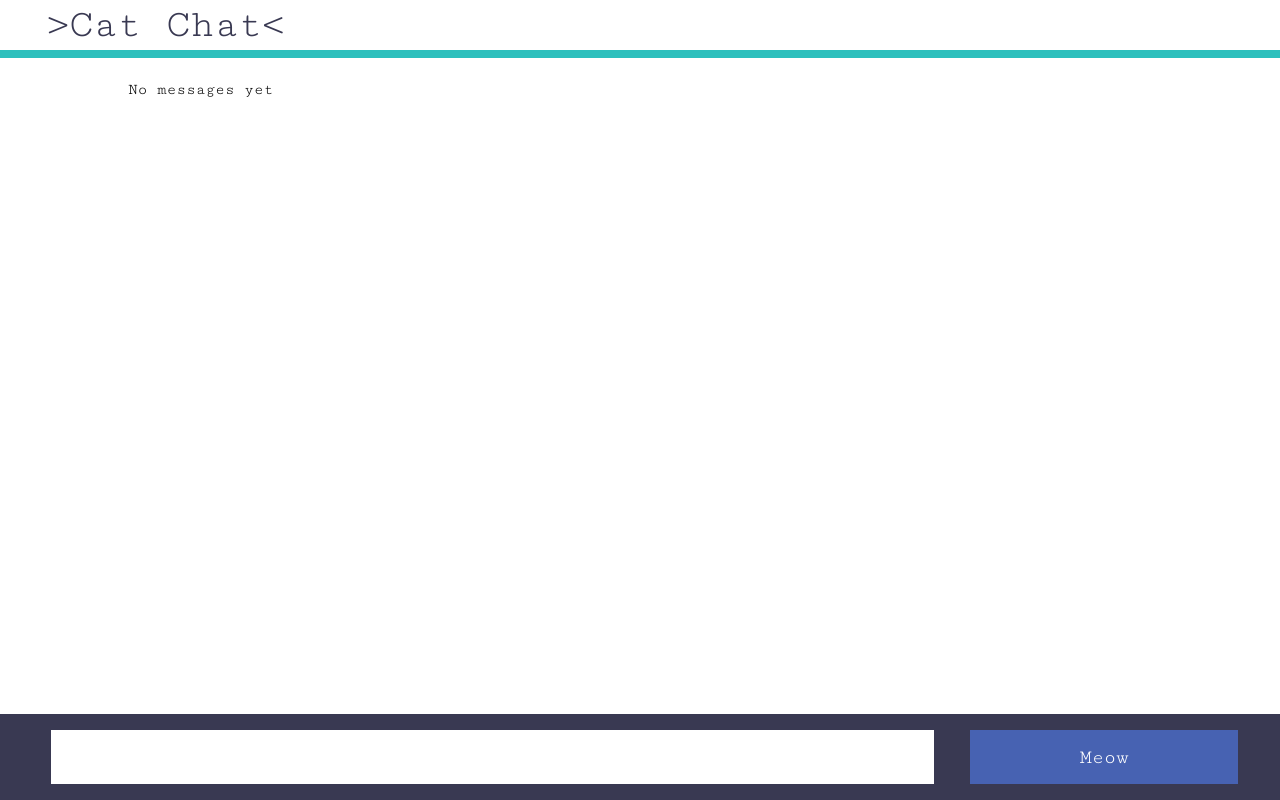
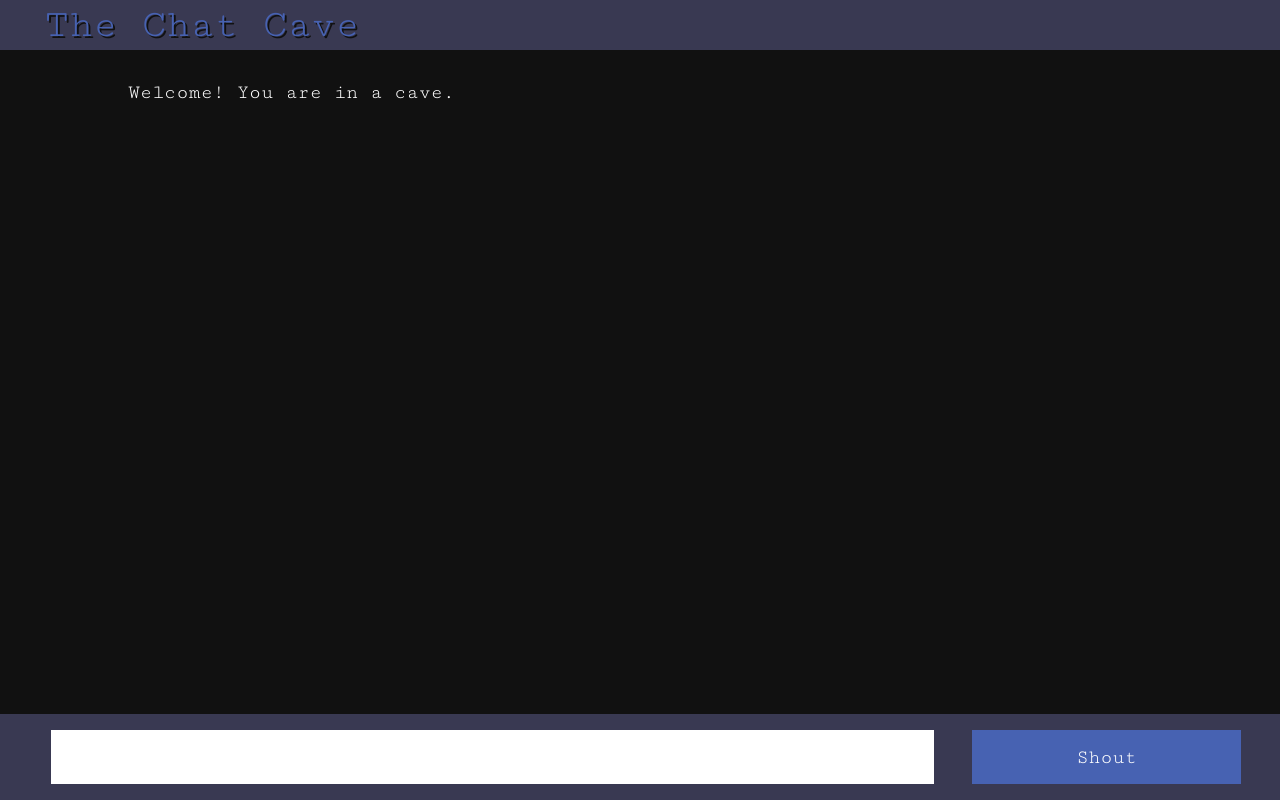
Before and after one commit to t-lamb/Chat, a plain HTML site: page index.html in a window 1280 px wide. Drawn offline with nearby package versions, Linux system fonts and the light colour scheme; no server answers.

Commit message:
new styles + chat cave

```diff
--- a/index.html
+++ b/index.html
@@ -26,15 +26,15 @@
 <body>
 	<header>
 		<h1>
-			&gt;Cat Chat&lt;
+			The Chat Cave
 		</h1>
 	</header>
 	<div id="messages" class="messages">
-		No messages yet
+		Welcome! You are in a cave.
 	</div>
 	<div class="foot">
 		<input type="text" id="message" name="message" class="inputbox">
-		<input type="submit" value="Meow" class="button" onclick="sendmessage(document.getElementById('message').value);">
+		<input type="submit" value="Shout" class="button" onclick="sendmessage(document.getElementById('message').value);">
 	</div>
 </body>
 </html>
--- a/style.css
+++ b/style.css
@@ -60,11 +60,13 @@ teal: #2dc0bd;
 
 body {
 	font-family: 'Cutive Mono';
-	font-size: 16px;
+	font-size: 1.25rem;
 	box-sizing: border-box;
+	background-color: #111111;
 }
 h1 {
 	font-size: 2.5rem;
+	text-shadow: 2px 2px #111111;
 }
 p {
 	padding: 0 0 2rem 0;
@@ -76,8 +78,8 @@ header {
 	z-index: 10;
 	height: 3 rem;
 	width: 100%;
-	color: #393952;
-	border-bottom: .5rem solid #2dc0bd;
+	color: #4762B2;
+	background-color: #393952;
 	margin: 0 auto;
 	padding: 0 3.5%;
 }
@@ -85,6 +87,7 @@ header {
 	padding: 5rem 4%;
 	max-width: 1024;
 	margin: 0 auto;
+	color: #ffffff;
 }
 .foot{
 	position: fixed;
@@ -114,6 +117,7 @@ input {
 	background-color: #4762B2;
 	font-size: 1.25rem;
 	width: 21%;
+
 }
 .button:hover {
 	background-color: #2dc0bd;
```
